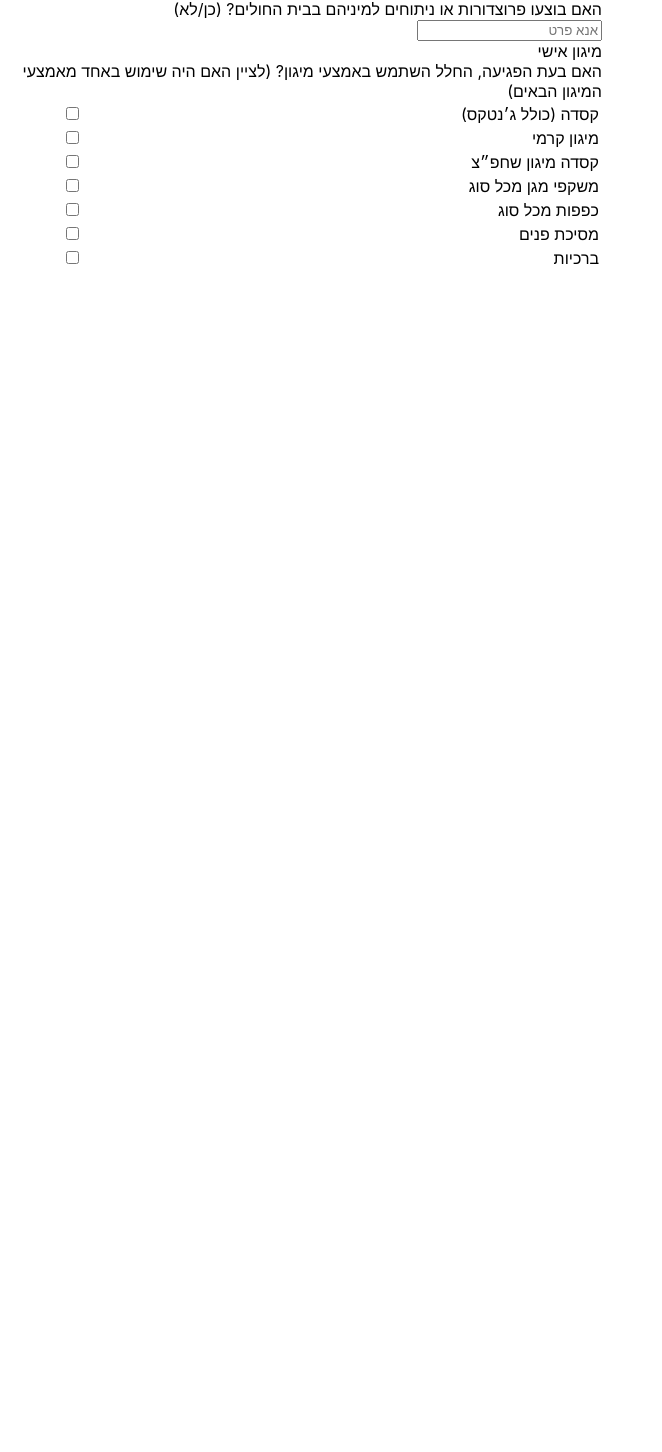
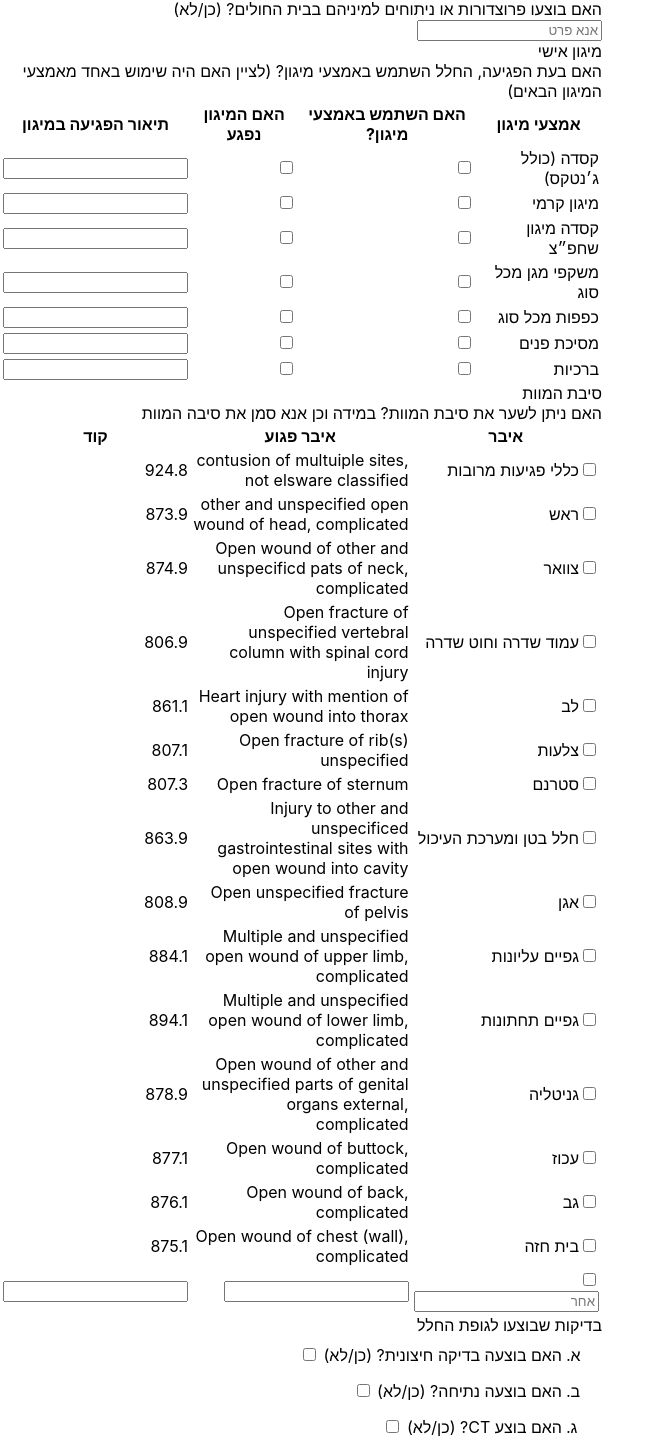
Before and after one commit to liorpaz/forensics-report, a React (Create React App) app: page / in a window 1280 px wide. Shown: the part 1035-2487 px from the top of the page, without its empty margins (0-662 px from the left). Before the commit the page ends 1306 px from the top, so only its background shows below. Built offline with nearby package versions, Linux system fonts and the light colour scheme.

Commit message:
add section 4\5 questions (quick & dirty)

```diff
--- a/src/components/Questions/Questions.css
+++ b/src/components/Questions/Questions.css
@@ -17,6 +17,7 @@
 }
 
 .Questions .title {
+    font-weight: 500;
 
 }
 
--- a/src/components/Questions/Questions.tsx
+++ b/src/components/Questions/Questions.tsx
@@ -1,5 +1,34 @@
 import React from 'react';
 import './Questions.css';
+
+const injuries = [
+  { organ: 'כללי פגיעות מרובות', injury: 'contusion of multuiple sites, not elsware classified', icdCode: '924.8' },
+  { organ: 'ראש', injury: 'other and unspecified open wound of head, complicated', icdCode: '873.9' },
+  { organ: 'צוואר', injury: 'Open wound of other and unspecificd pats of neck, complicated', icdCode: '874.9' },
+  { organ: 'עמוד שדרה וחוט שדרה', injury: 'Open fracture of unspecified vertebral column with spinal cord injury', icdCode: '806.9' },
+  { organ: 'לב', injury: 'Heart injury with mention of open wound into thorax', icdCode: '861.1' },
+  { organ: 'צלעות', injury: 'Open fracture of rib(s) unspecified', icdCode: '807.1' },
+  { organ: 'סטרנם', injury: 'Open fracture of sternum', icdCode: '807.3' },
+  { organ: 'חלל בטן ומערכת העיכול', injury: 'Injury to other and unspecificed gastrointestinal sites with open wound into cavity', icdCode: '863.9' },
+  { organ: 'אגן', injury: 'Open unspecified fracture of pelvis', icdCode: '808.9' },
+  { organ: 'גפיים עליונות', injury: 'Multiple and unspecified open wound of upper limb, complicated', icdCode: '884.1' },
+  { organ: 'גפיים תחתונות', injury: 'Multiple and unspecified open wound of lower limb, complicated', icdCode: '894.1' },
+  { organ: 'גניטליה', injury: 'Open wound of other and unspecified parts of genital organs external, complicated', icdCode: '878.9' },
+  { organ: 'עכוז', injury: 'Open wound of buttock, complicated', icdCode: '877.1' },
+  { organ: 'גב', injury: 'Open wound of back, complicated', icdCode: '876.1' },
+  { organ: 'בית חזה', injury: 'Open wound of chest (wall), complicated', icdCode: '875.1' },
+]
+
+const protectionGear = [
+  "קסדה (כולל ג׳נטקס)",
+  "מיגון קרמי",
+  "קסדה מיגון שחפ״צ",
+  "משקפי מגן מכל סוג",
+  "כפפות מכל סוג",
+  "מסיכת פנים",
+  "ברכיות",
+]
+
 
 export const Questions = () => {
   return (
@@ -10,12 +39,12 @@ export const Questions = () => {
         <div className={'subQuestion'}>לרבות אינטובציה/קוניטומיה/נקז חזה/נידל/עירוי תוך גרמי/חסם עורקים מסוג CAT או מסוג אחר)</div>
         <div className={'answer'}>
           <ol>
-            <li>סוג הפרוצדורה <input type={'text'}/> </li>
-            <li>האם הפרוצדורות האלה בוצעו בהצלחה? (כן/לא) <input type={'text'} placeholder={'אנא פרט'}/> </li>
-            <li> האם היו סיבוכים כלשהם בעת ביצוע הפרוצדורה? (כן/לא) <input type={'text'} placeholder={'אנא פרט'}/>  </li>
+            <li>סוג הפרוצדורה <input type={'text'} /> </li>
+            <li>האם הפרוצדורות האלה בוצעו בהצלחה? (כן/לא) <input type={'text'} placeholder={'אנא פרט'} /> </li>
+            <li> האם היו סיבוכים כלשהם בעת ביצוע הפרוצדורה? (כן/לא) <input type={'text'} placeholder={'אנא פרט'} />  </li>
           </ol>
           <div className={'question'}>
-              האם בוצעו פרוצדורות או ניתוחים למיניהם בבית החולים? (כן/לא) <input type={'text'} placeholder={'אנא פרט'}/>
+            האם בוצעו פרוצדורות או ניתוחים למיניהם בבית החולים? (כן/לא) <input type={'text'} placeholder={'אנא פרט'} />
           </div>
         </div>
       </div>
@@ -26,38 +55,68 @@ export const Questions = () => {
           <table>
             <tbody>
               <tr>
-                <td>קסדה (כולל ג׳נטקס)</td>
-                <td><input type={'checkbox'}/></td>
+                <th>אמצעי מיגון</th>
+                <th>האם השתמש באמצעי מיגון?</th>
+                <th>האם המיגון נפגע</th>
+                <th>תיאור הפגיעה במיגון</th>
               </tr>
+              {protectionGear.map((gear, index) => (
               <tr>
-                <td>מיגון קרמי</td>
-                <td><input type={'checkbox'}/></td>
+                <td>{gear}</td>
+                <td><input type={'checkbox'} /></td>
+                <td><input type={'checkbox'} /></td>
+                <td><input type={'text'} /></td>
+              </tr>))}
+            </tbody>
+          </table>
+        </div>
+      </div>
+
+      <div className={'questions-section'}>
+        <div className={'title'}>סיבת המוות</div>
+        <div className={'question'}>האם ניתן לשער את סיבת המוות? במידה וכן אנא סמן את סיבה המוות</div>
+        <div className={'answer'}>
+          <table>
+            <tbody>
+              <tr>
+                <th>איבר</th>
+                <th>איבר פגוע</th>
+                <th>קוד</th>
               </tr>
+              {injuries.map((injury, index) => (
+                <tr key={index}>
+                  <td><input type={'checkbox'} />{injury.organ}</td>
+                  <td>{injury.injury}</td>
+                  <td>{injury.icdCode}</td>
+                </tr>))}
               <tr>
-                <td>קסדה מיגון שחפ״צ</td>
-                <td><input type={'checkbox'}/></td>
-              </tr>
-              <tr>
-                <td>משקפי מגן מכל סוג</td>
-                <td><input type={'checkbox'}/></td>
-              </tr>
-              <tr>
-                <td>כפפות מכל סוג</td>
-                <td><input type={'checkbox'}/></td>
-              </tr>
-              <tr>
-                <td>מסיכת פנים</td>
-                <td><input type={'checkbox'}/></td>
-              </tr>
-              <tr>
-                <td>ברכיות</td>
-                <td><input type={'checkbox'}/></td>
+                <td><input type={'checkbox'} /><input type={'text'} placeholder='אחר' /></td>
+                <td><input type={'text'} /></td>
+                <td><input type={'text'} /></td>
               </tr>
             </tbody>
           </table>
         </div>
       </div>
+
+
+      <div className={'questions-section'}>
+        <div className={'title'}>בדיקות שבוצעו לגופת החלל</div>
+        <div className={'answer'}>
+          <ol>
+            <li>האם בוצעה בדיקה חיצונית? (כן/לא) <input type={'checkbox'} /> </li>
+            <li>האם בוצעה נתיחה? (כן/לא) <input type={'checkbox'} /> </li>
+            <li>האם בוצע CT? (כן/לא) <input type={'checkbox'} /> </li>
+            <li>האם בוצעו בדיקות נוספות לגופת החלל?<input type={'text'} /> </li>
+
+            </ol>
+        </div>
+      </div>
     </div>
+
+
+
+
   )
 }
 
```
